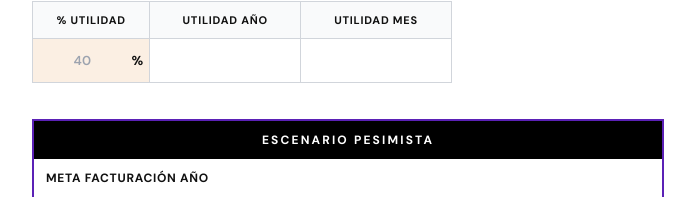
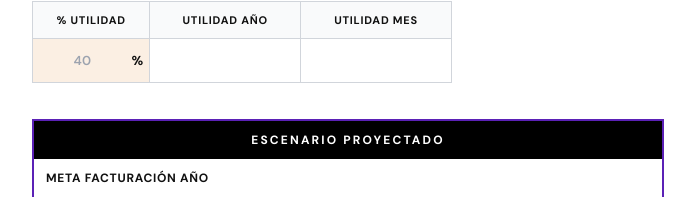
Before and after one commit to tecnologiasabiduria/finance-dashboard-web, a React (Vite) app: page /workshop in a window 1280 px wide. Shown: the part 245-442 px from the top of the page, without its empty margins (292-987 px from the left). Built offline with nearby package versions, Linux system fonts and the light colour scheme.

Commit message:
feat: update scenario label from 'Escenario Pesimista' to 'Escenario Proyectado' in print HTML

```diff
--- a/src/pages/Workshop.jsx
+++ b/src/pages/Workshop.jsx
@@ -73,7 +73,7 @@ function generatePrintHTML({ facturacionVal, utilidadPctVal, utilidadAnio, utili
           <thead><tr>${th('% Utilidad')}${th('Utilidad Año')}${th('Utilidad Mes')}</tr></thead>
           <tbody><tr>${cell(utilidadPctVal ? utilidadPctVal+'%' : '')}${cell(fmtCOP(utilidadAnio))}${cell(fmtCOP(utilidadMes))}</tr></tbody>
         </table>
-        <h2 style="background:#000;color:#fff;text-align:center;padding:8px;font-size:13px;letter-spacing:0.15em;text-transform:uppercase;border:1px solid #000;">Escenario Pesimista</h2>
+        <h2 style="background:#000;color:#fff;text-align:center;padding:8px;font-size:13px;letter-spacing:0.15em;text-transform:uppercase;border:1px solid #000;">Escenario Proyectado</h2>
         <table style="border-collapse:collapse;width:100%;border:2px solid #5b21b6;">
           <tbody>
             <tr>
@@ -430,7 +430,7 @@ export default function Workshop() {
               fontWeight: 700,
             }}
           >
-            Escenario Pesimista
+            Escenario Proyectado
           </div>
           <div
             style={{
```
